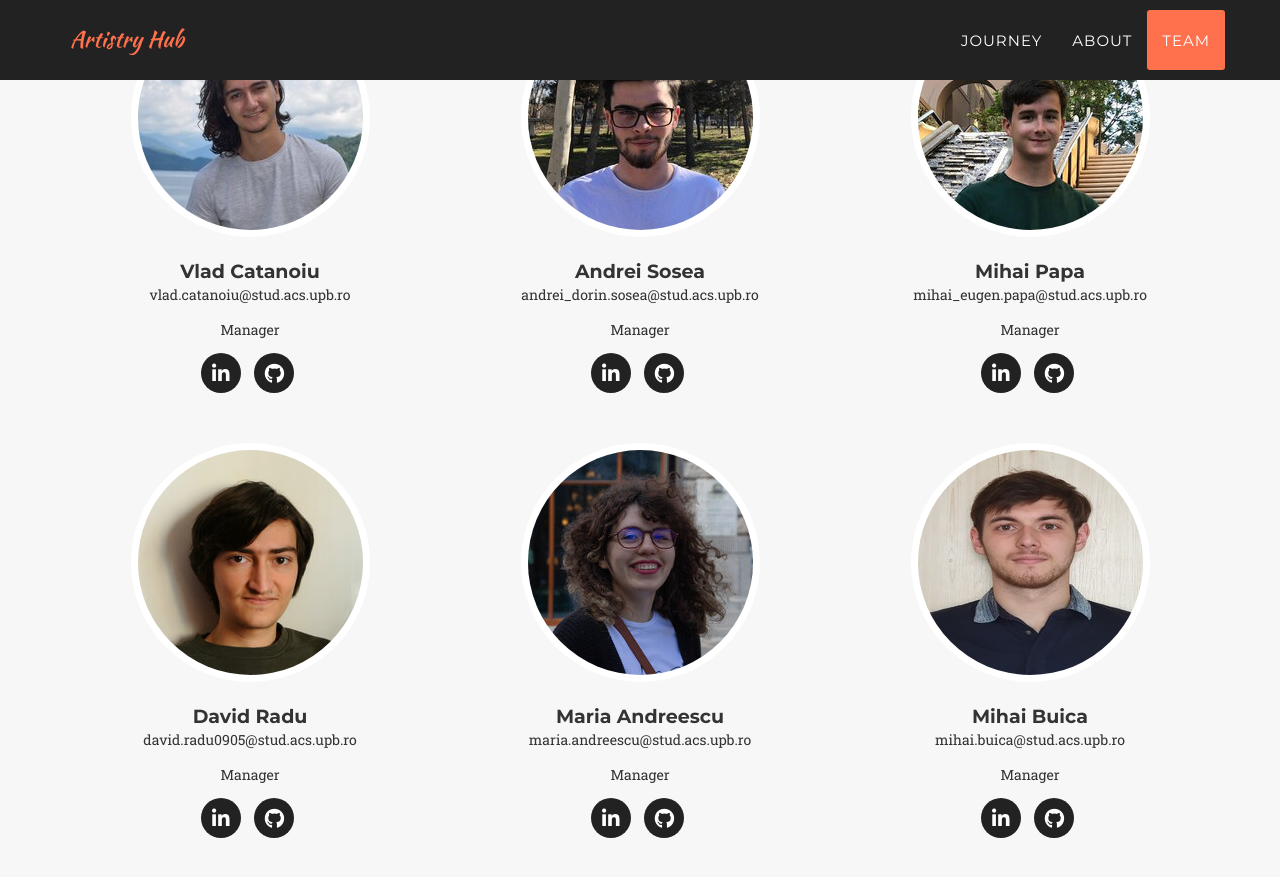
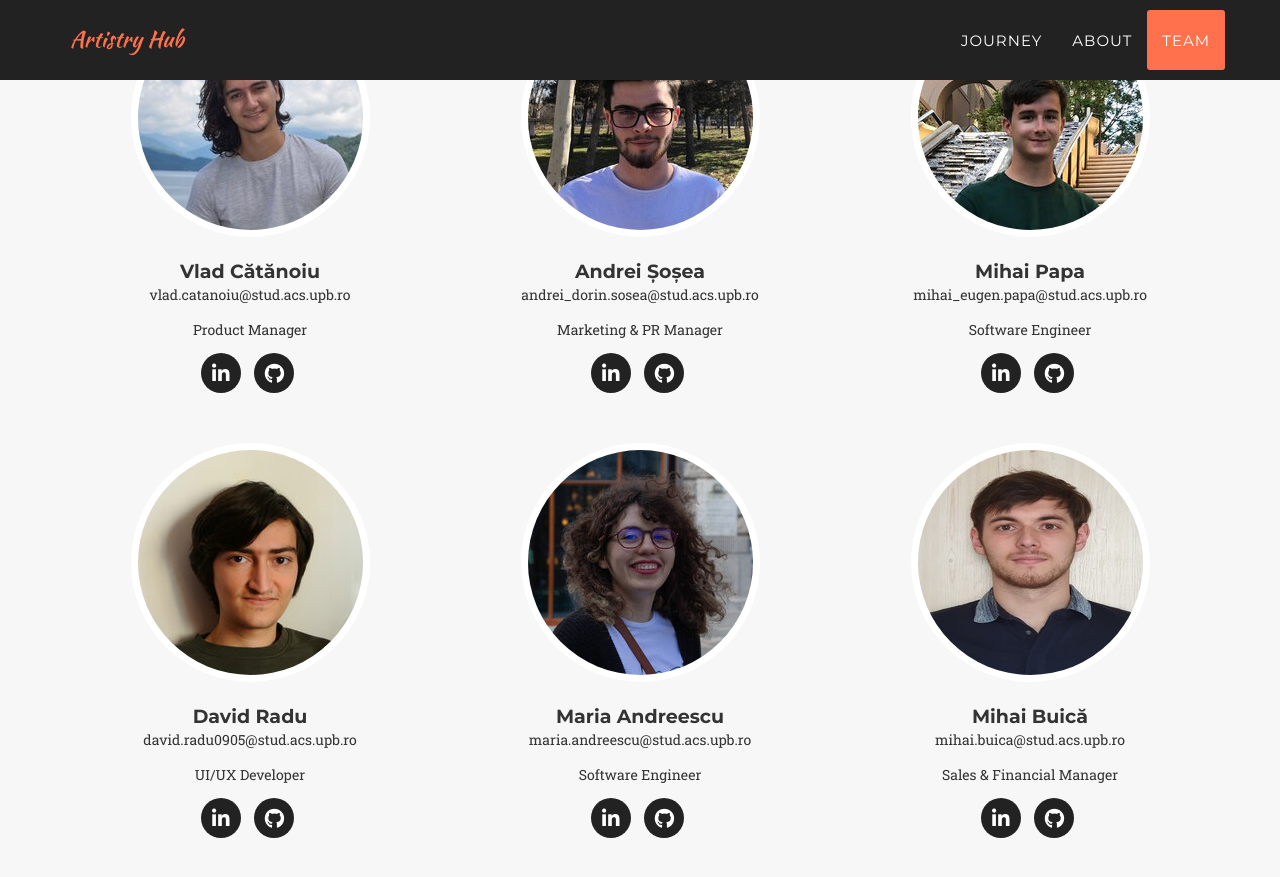
Before and after one commit to ArtistryHub/ArtistryHub, a Jekyll site: the page built from index.html, in a window 1280 px wide and 900 px high, scrolled down 7010 px. Shown: the top 877 px of the window. Built offline with Jekyll 4.4.1, drawn with Linux system fonts in a browser that asks for light colours; nearby versions of some CDN libraries; some web fonts are replaced.

Commit message:
update team members and add description

```diff
--- a/_config.yml
+++ b/_config.yml
@@ -4,14 +4,14 @@ baseurl: /ArtistryHub
 # Site settings
 title: Artistry Hub
 email: artistryhub0@gmail.com
-description: "Write an awesome description for your new site here. You can edit this line in _config.yml. It will appear in your document head meta (for Google search results) and in your feed.xml site description."
+description: "Whether you want a DJ for your party or a band for a memorable event, our platform offers it all. ArtistryHub connects local performers to event organizers who are looking to take their events to the next level."
 
 
 # Team names, titles and social links
 people:
-- name: Vlad Catanoiu
+- name: Vlad Cătănoiu
   pic: 0
-  position: Manager
+  position: Product Manager
   email: vlad.catanoiu@stud.acs.upb.ro
   social:
     - title: linkedin
@@ -19,9 +19,9 @@ people:
     - title: github
       url: https://github.com/vladalex01
 
-- name: Andrei Sosea
+- name: Andrei Șoșea
   pic: 1
-  position: Manager
+  position: Marketing & PR Manager
   email: andrei_dorin.sosea@stud.acs.upb.ro
   social:
     - title: linkedin
@@ -31,7 +31,7 @@ people:
 
 - name: Mihai Papa
   pic: 2
-  position: Manager
+  position: Software Engineer
   email: mihai_eugen.papa@stud.acs.upb.ro
   social:
     - title: linkedin
@@ -41,7 +41,7 @@ people:
 
 - name: David Radu
   pic: 3
-  position: Manager
+  position: UI/UX Developer
   email: david.radu0905@stud.acs.upb.ro
   social:
     - title: linkedin
@@ -51,7 +51,7 @@ people:
 
 - name: Maria Andreescu
   pic: 4
-  position: Manager
+  position: Software Engineer
   email: maria.andreescu@stud.acs.upb.ro
   social:
     - title: linkedin
@@ -59,9 +59,9 @@ people:
     - title: github
       url: https://github.com/mariaandreescu
 
-- name: Mihai Buica
+- name: Mihai Buică
   pic: 5
-  position: Manager
+  position: Sales & Financial Manager
   email: mihai.buica@stud.acs.upb.ro
   social:
     - title: linkedin
```
